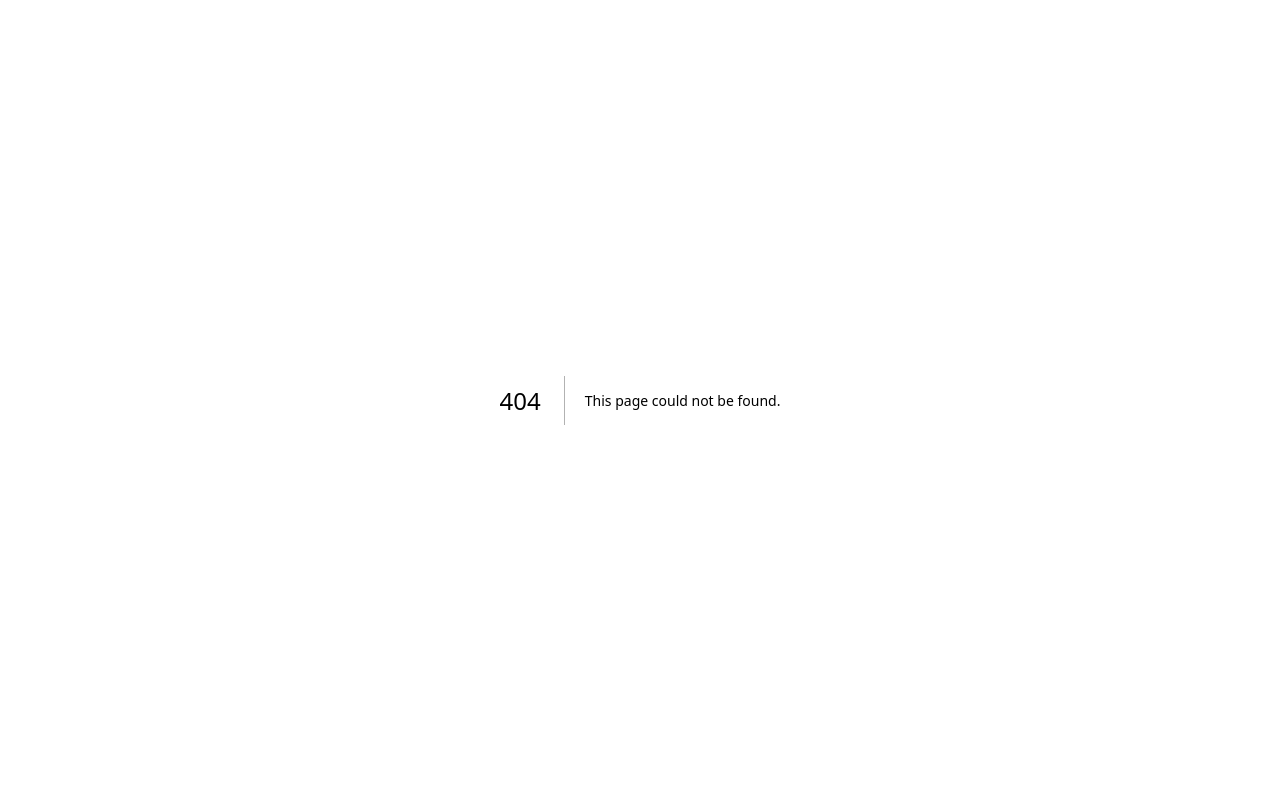
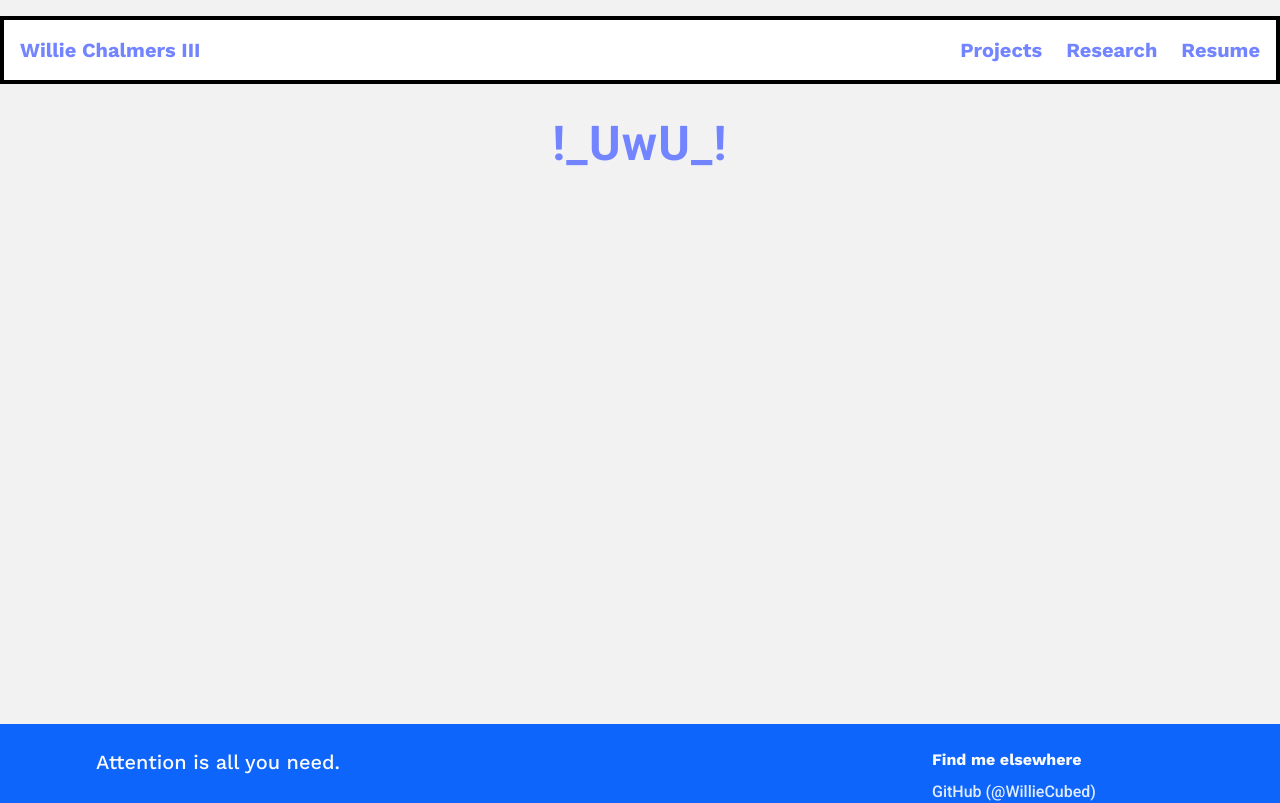
Before and after one commit to WillieCubed/website, a Next.js app: page /hi in a window 1280 px wide. Before the commit this address had no page. Shown: the top 803 px of the page. Built offline with nearby package versions, Linux system fonts and the light colour scheme.

Commit message:
chore: Set up groundwork for /hi page

```diff
--- /dev/null
+++ b/app/(pages)/hi/page.tsx
@@ -0,0 +1,24 @@
+import type { Metadata } from 'next';
+import Link from 'next/link';
+
+export const metadata: Metadata = {
+  title: 'Hello from Willie!',
+  description:
+    "If you're here, you're probably looking for something in particular.",
+};
+
+/**
+ * Basically a contact card.
+ */
+export default function HiPage() {
+  return (
+    // TODO: Include links to explore website further.
+    // TODO: Include social links.
+    // TODO: Make this cute.
+    <main className="p-8 min-h-[80vh] container mx-auto">
+      <Link href="https://instagram.com">
+        <div className="text-display-large text-center">!_UwU_!</div>
+      </Link>
+    </main>
+  );
+}
```
